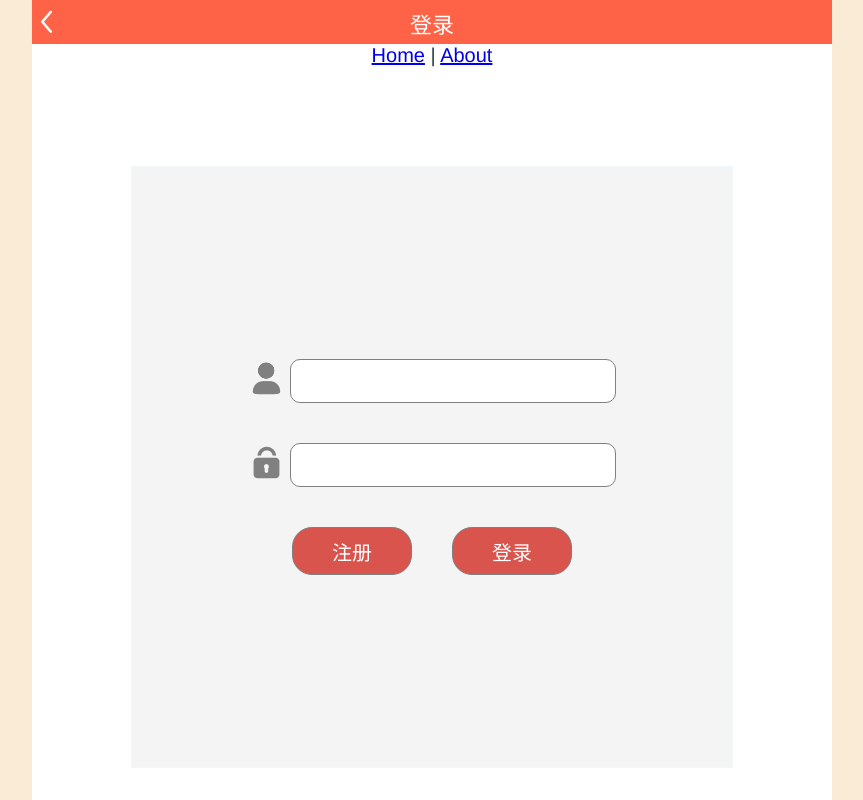
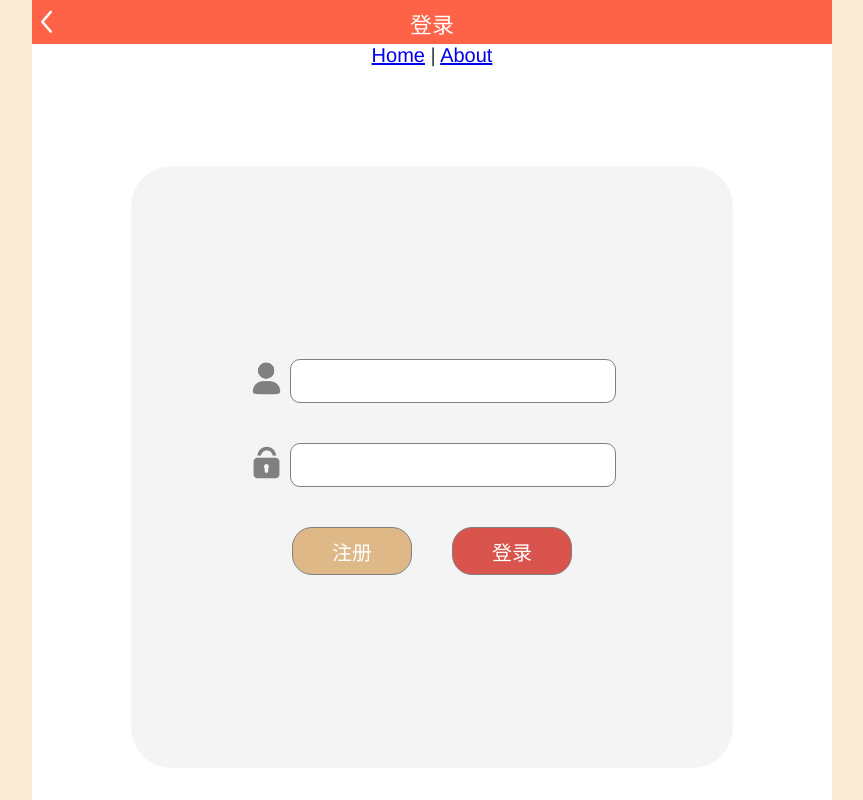
Before and after one commit to lhzcm/photoshare-vue, a Vue app: page /login in a window 1280 px wide. Shown: the whole page, without its empty margins (208-1071 px from the left). Built offline with nearby package versions, Linux system fonts and the light colour scheme.

Commit message:
优化了登录界面

```diff
--- a/src/views/Login.vue
+++ b/src/views/Login.vue
@@ -7,7 +7,7 @@
             </div>
             <div>
                 <span class="iconfont icon-suo"></span>
-                <input type="text"/>
+                <input type="password"/>
             </div>
             <div>
                 <button>注册</button>
@@ -44,6 +44,7 @@ export default {
     display: flex;
     flex-direction: column;
     justify-content: center;
+    border-radius: 2rem;
 }
 .panel div{
     display: flex;
@@ -59,10 +60,13 @@ export default {
     width: 16rem;
     height: 2rem;
     border: 1px grey solid;
+    font-size: 1rem;
     border-radius: .5rem;
+    outline: none;
 }
 .panel div input:first-of-type{
         margin-bottom: 2rem;
+
 }
 
 .panel div button{
@@ -74,5 +78,24 @@ export default {
     color: white;
     margin: 0 1rem;
     font-size: 1rem;
+    outline: none;
+}
+
+.panel div button:first-of-type{
+     background-color: burlywood;
+}
+
+
+input::-webkit-input-placeholder, textarea::-webkit-input-placeholder {
+color: #666;font-size:2rem;
+}
+input:-moz-placeholder, textarea:-moz-placeholder {
+color:#666;font-size:2rem;
+}
+input::-moz-placeholder, textarea::-moz-placeholder {
+color:#666;font-size:2rem;
+}
+input:-ms-input-placeholder, textarea:-ms-input-placeholder {
+color:#666;font-size:2rem;
 }
 </style>
```
